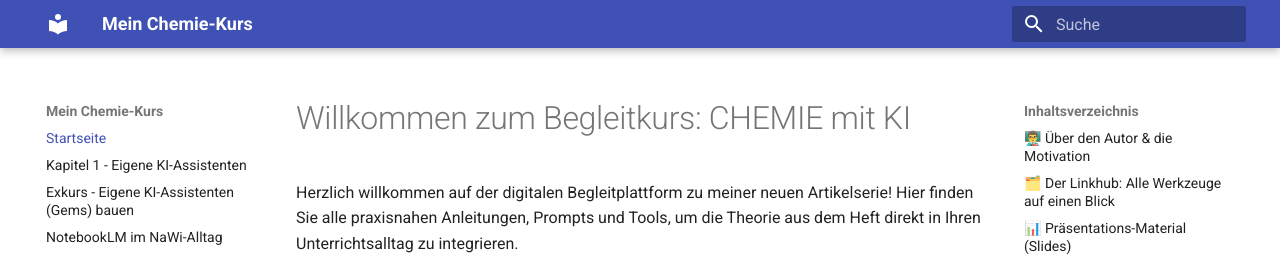
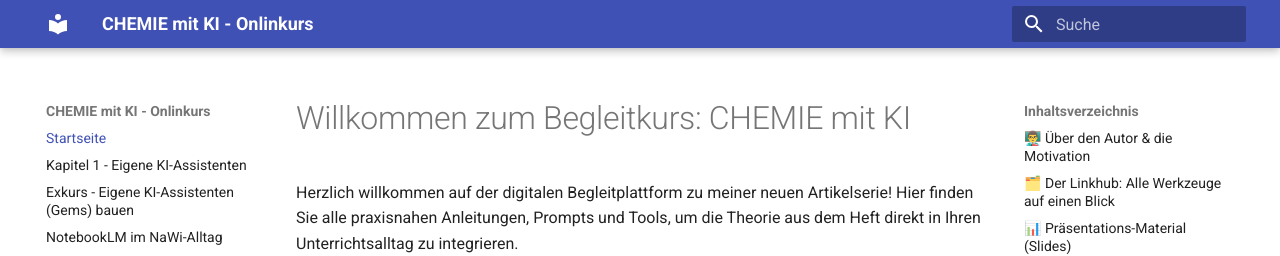
Before and after one commit to ekerzendorfer/CHEMIE-MIT-KI-ONLINEKURS, an MkDocs documentation site: the page built from docs/index.md, in a window 1280 px wide. Shown: the top 256 px of the page. Built offline with MkDocs 1.6.1 and Material for MkDocs 9.7.7, drawn with Linux system fonts in a browser that asks for light colours.

Commit message:
Update site name in mkdocs configuration

```diff
--- a/mkdocs.yml
+++ b/mkdocs.yml
@@ -1,4 +1,4 @@
-site_name: Mein Chemie-Kurs
+site_name: CHEMIE mit KI - Onlinkurs
 site_description: Interaktive Materialien für den Chemieunterricht
 theme:
   name: material
```
